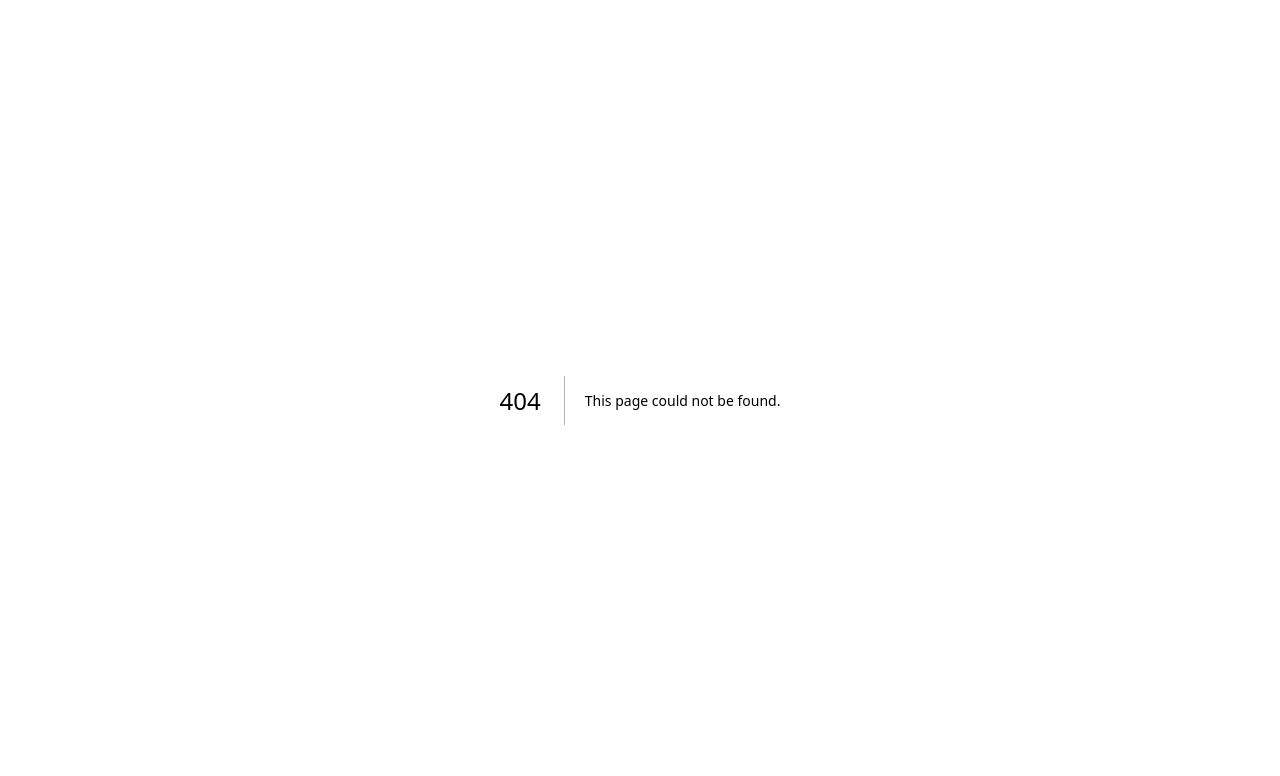
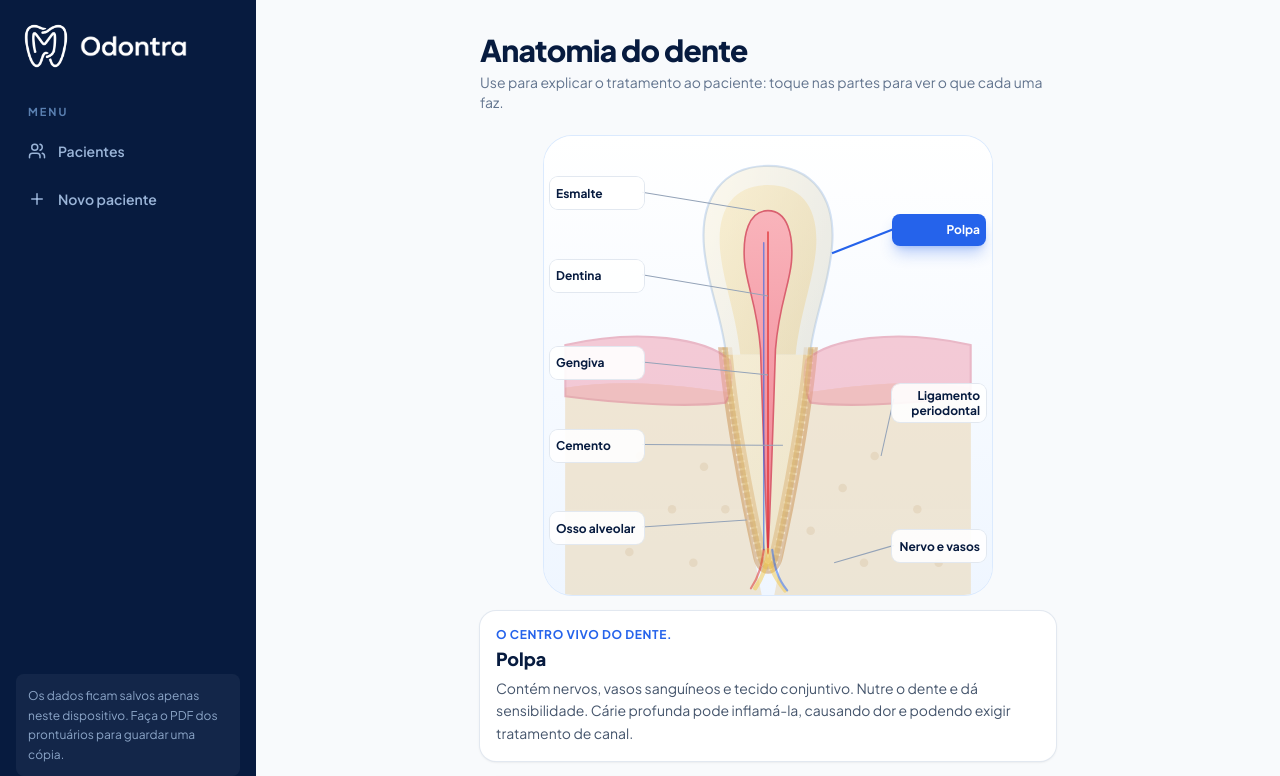
Before and after one commit to dutrathiagodev/Odontra, a Next.js app: page /painel/anatomia in a window 1280 px wide. Before the commit this address had no page. Shown: the top 776 px of the page. Built offline with nearby package versions, Linux system fonts and the light colour scheme.

Commit message:
feat(painel): adiciona a pagina Anatomia do dente

```diff
--- /dev/null
+++ b/app/painel/anatomia/page.tsx
@@ -0,0 +1,13 @@
+import { ToothAnatomy } from "@/presentation/anatomy/tooth-anatomy";
+import { PageHeader } from "@/presentation/ui/page-header";
+
+export const metadata = { title: "Anatomia do dente — Odontra" };
+
+export default function AnatomyPage() {
+  return (
+    <div className="mx-auto max-w-xl">
+      <PageHeader title="Anatomia do dente" subtitle="Use para explicar o tratamento ao paciente: toque nas partes para ver o que cada uma faz." />
+      <ToothAnatomy />
+    </div>
+  );
+}
```
